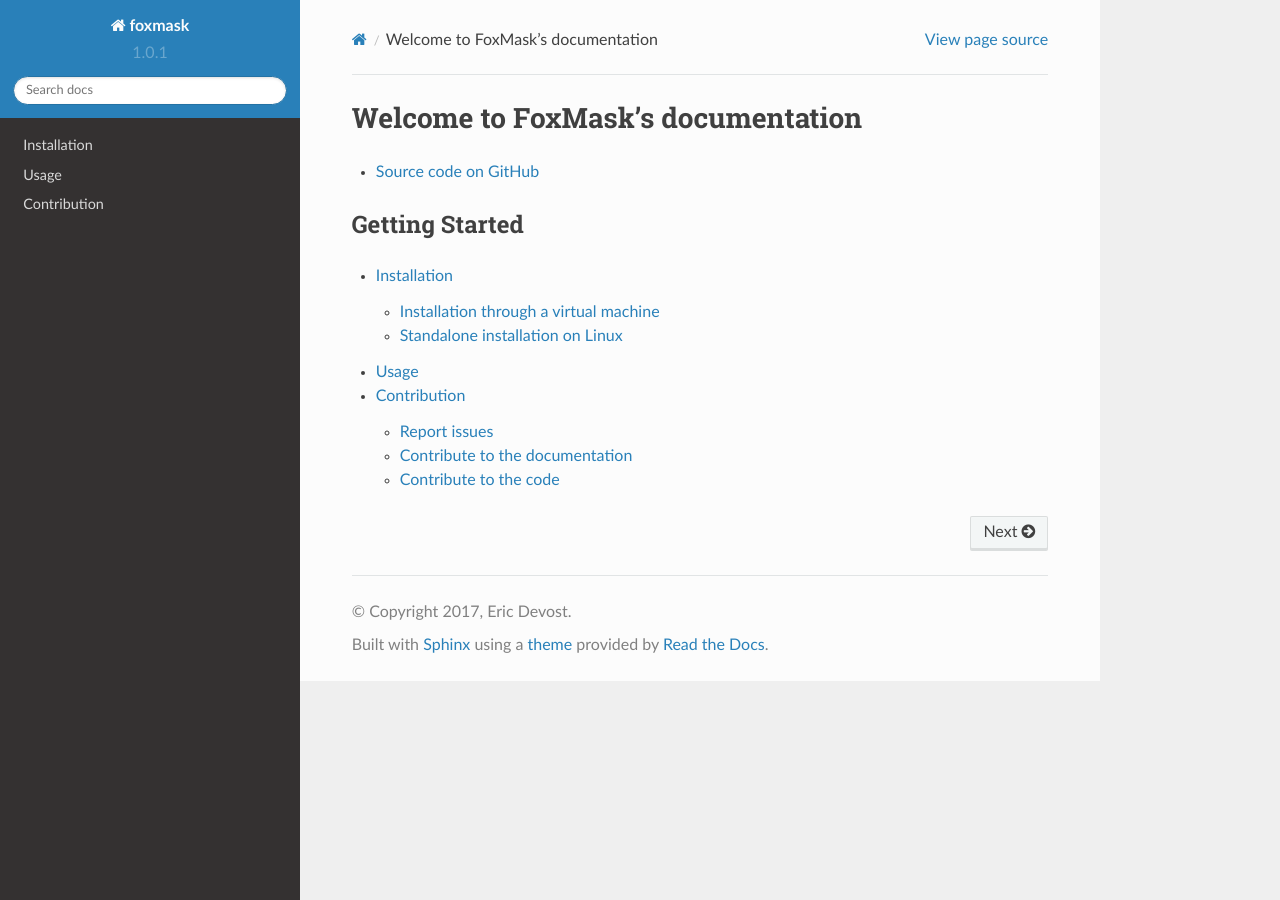
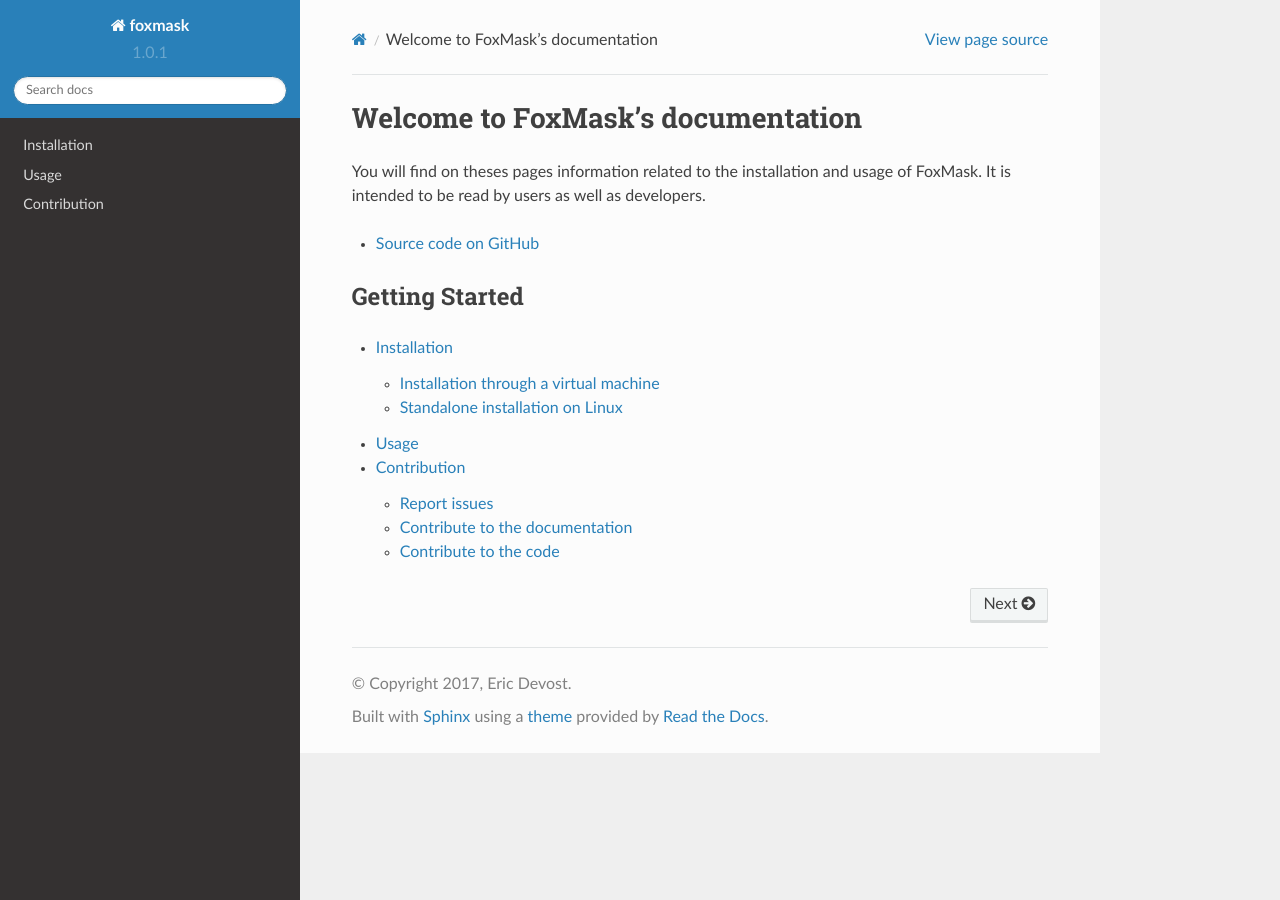
Before and after one commit to edevost/foxmask, a Sphinx documentation site: the page built from docs/index.rst, in a window 1280 px wide. Built offline with Sphinx 7.4.7 and the Read the Docs theme 2.0.0, drawn with Linux system fonts in a browser that asks for light colours.

```diff
--- a/docs/index.rst
+++ b/docs/index.rst
@@ -3,6 +3,12 @@
 ==================================
 Welcome to FoxMask's documentation
 ==================================
+
+
+You will find on theses pages information related
+to the installation and usage of FoxMask. It is
+intended to be read by users as well as developers.
+
 
 
 * `Source code on GitHub`_
```
Also changed, not shown: README.rst (+3 -4 lines).
